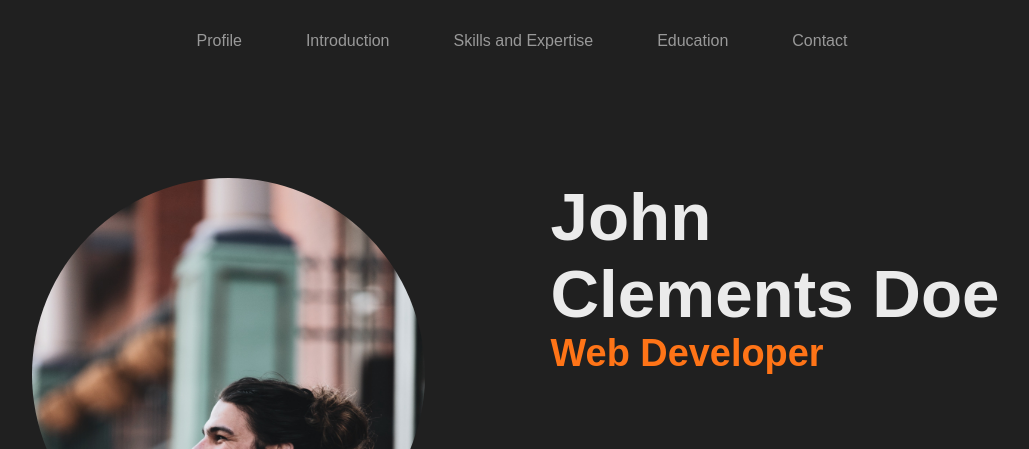
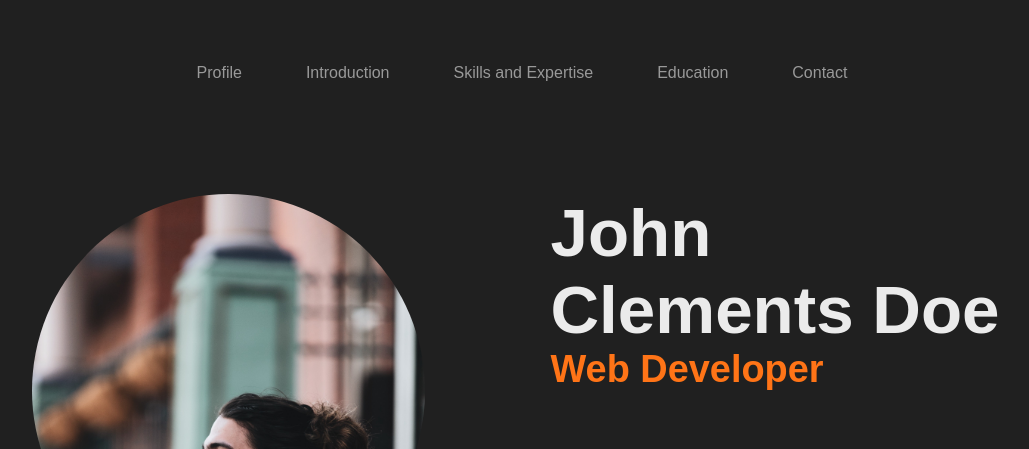
Before and after one commit to bsmarck25/site-portfolio-1, a website: page public/src/index.html in a window 1280 px wide. Shown: the top 449 px of the page, without its empty margins (118-1147 px from the left). Drawn offline with Linux system fonts and the light colour scheme.

Commit message:
Progress 95%
Small changes -- For review

```diff
--- a/public/src/sass/_layout.scss
+++ b/public/src/sass/_layout.scss
@@ -16,7 +16,7 @@
         justify-content: center;
         list-style: none;
         gap: var(--spacing-medium);
-        padding: var(--spacing-reg);
+        padding: var(--spacing-medium);
         background: var(--primary-color);
     }
 }
@@ -42,7 +42,7 @@
     .wrapper {
         display: flex;
         justify-content: center;
-        margin-top: var(--spacing-medium);
+        margin-top: var(--spacing-sm);
         gap: 7.875em;
         h3 {
         }
```
Also changed, not shown: public/src/css/style.css.
